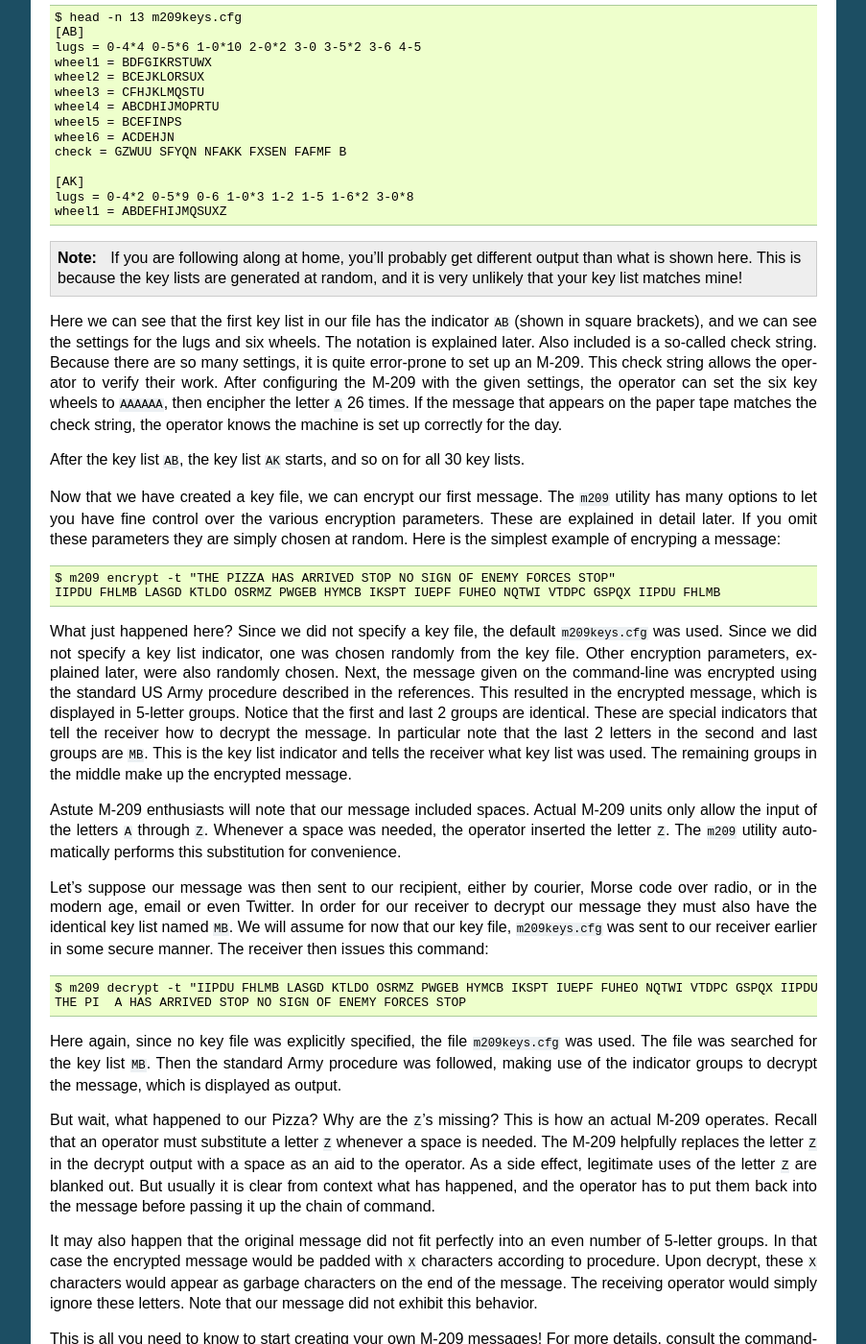
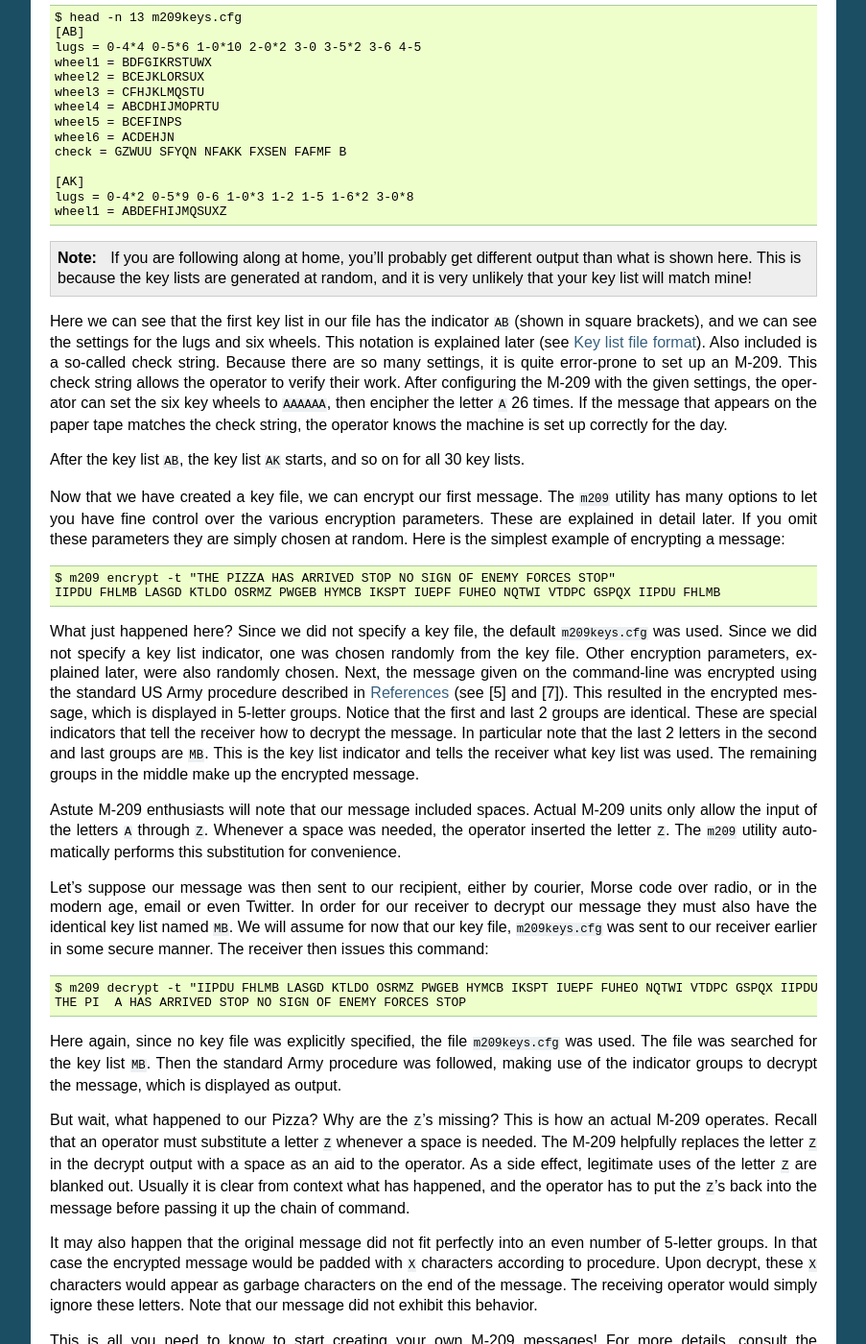
Before and after one commit to gremmie/m209, a Sphinx documentation site: the page built from docs/tutorial.rst, in a window 1280 px wide and 1400 px high, scrolled down 411 px. Shown: the whole window at 96% size, without its empty margins (198-1101 px from the left). Built offline with Sphinx 7.4.7, drawn with Linux system fonts in a browser that asks for light colours; some of the changed text lies outside the part shown.

Commit message:
Documentation cleanup.

```diff
--- a/docs/procedure.rst
+++ b/docs/procedure.rst
@@ -4,7 +4,7 @@ StdProcedure Class
 The ``StdProcedure`` class encapsulates the encrypting and decrypting
 procedures outlined in :ref:`references-label`. In particular, see
 references [5] and [7]. This class takes care of the high level details of
-inserted various message indicators into an encrypted message, and stripping
+inserting various message indicators into an encrypted message, and stripping
 them off during decrypt. These message indicators tell the recipient what key
 list and initial key wheel settings to use when configuring their M-209 for
 decrypt.
--- a/docs/tutorial.rst
+++ b/docs/tutorial.rst
@@ -38,17 +38,18 @@ displayed below::
 .. NOTE::
    If you are following along at home, you'll probably get different
    output than what is shown here. This is because the key lists are generated
-   at random, and it is very unlikely that your key list matches mine!
+   at random, and it is very unlikely that your key list will match mine!
 
 Here we can see that the first key list in our file has the indicator ``AB``
 (shown in square brackets), and we can see the settings for the lugs and six
-wheels. The notation is explained later. Also included is a so-called check
-string. Because there are so many settings, it is quite error-prone to set up
-an M-209. This check string allows the operator to verify their work.  After
-configuring the M-209 with the given settings, the operator can set the six key
-wheels to ``AAAAAA``, then encipher the letter ``A`` 26 times. If the message
-that appears on the paper tape matches the check string, the operator knows the
-machine is set up correctly for the day.
+wheels. This notation is explained later (see :ref:`key-list-file-format-label`).
+Also included is a so-called check string. Because there are so many settings,
+it is quite error-prone to set up an M-209. This check string allows the
+operator to verify their work.  After configuring the M-209 with the given
+settings, the operator can set the six key wheels to ``AAAAAA``, then encipher
+the letter ``A`` 26 times. If the message that appears on the paper tape
+matches the check string, the operator knows the machine is set up correctly
+for the day.
 
 After the key list ``AB``, the key list ``AK`` starts, and so on for all 30 key
 lists.
@@ -57,7 +58,7 @@ Now that we have created a key file, we can encrypt our first message. The
 ``m209`` utility has many options to let you have fine control over the various
 encryption parameters. These are explained in detail later. If you omit these
 parameters they are simply chosen at random. Here is the simplest example of
-encryping a message::
+encrypting a message::
 
    $ m209 encrypt -t "THE PIZZA HAS ARRIVED STOP NO SIGN OF ENEMY FORCES STOP"
    IIPDU FHLMB LASGD KTLDO OSRMZ PWGEB HYMCB IKSPT IUEPF FUHEO NQTWI VTDPC GSPQX IIPDU FHLMB
@@ -66,13 +67,14 @@ What just happened here? Since we did not specify a key file, the default
 ``m209keys.cfg`` was used. Since we did not specify a key list indicator, one
 was chosen randomly from the key file. Other encryption parameters, explained
 later, were also randomly chosen. Next, the message given on the command-line
-was encrypted using the standard US Army procedure described in the references.
-This resulted in the encrypted message, which is displayed in 5-letter groups.
-Notice that the first and last 2 groups are identical. These are special
-indicators that tell the receiver how to decrypt the message. In particular
-note that the last 2 letters in the second and last groups are ``MB``. This is
-the key list indicator and tells the receiver what key list was used. The
-remaining groups in the middle make up the encrypted message.
+was encrypted using the standard US Army procedure described in
+:ref:`references-label` (see [5] and [7]). This resulted in the encrypted
+message, which is displayed in 5-letter groups.  Notice that the first and last
+2 groups are identical. These are special indicators that tell the receiver how
+to decrypt the message. In particular note that the last 2 letters in the
+second and last groups are ``MB``. This is the key list indicator and tells
+the receiver what key list was used. The remaining groups in the middle make
+up the encrypted message.
 
 Astute M-209 enthusiasts will note that our message included spaces. Actual
 M-209 units only allow the input of the letters ``A`` through ``Z``. Whenever
@@ -98,9 +100,9 @@ But wait, what happened to our Pizza? Why are the ``Z``'s missing? This is how
 an actual M-209 operates. Recall that an operator must substitute a letter
 ``Z`` whenever a space is needed. The M-209 helpfully replaces the letter ``Z``
 in the decrypt output with a space as an aid to the operator. As a side effect,
-legitimate uses of the letter ``Z`` are blanked out. But usually it is clear
-from context what has happened, and the operator has to put them back into the
-message before passing it up the chain of command.
+legitimate uses of the letter ``Z`` are blanked out. Usually it is clear from
+context what has happened, and the operator has to put the ``Z``'s back into
+the message before passing it up the chain of command.
 
 It may also happen that the original message did not fit perfectly into an even
 number of 5-letter groups. In that case the encrypted message would be padded
@@ -110,16 +112,16 @@ receiving operator would simply ignore these letters. Note that our message did
 not exhibit this behavior.
 
 This is all you need to know to start creating your own M-209 messages! For
-more details, consult the command-line ``m209`` documentation.
+more details, consult the :doc:`commandline`.
 
 Library Tutorial
 ----------------
 
 Here is one way to perform the encrypt and decrypt operations from the
-command-line tutorial, above. In order to produce the same output, we explicity
+command-line tutorial, above. In order to produce the same output, we explicitly
 specify the encryption parameters: the key list, the external message
-indicator, and the system indicator. These parameters are explained in the
-reference documentation.
+indicator, and the system indicator. These parameters are explained in
+:ref:`references-label` [5] & [7].
 
 .. literalinclude:: ../examples/encrypt.py
 
@@ -127,14 +129,15 @@ This program outputs::
 
    IIPDU FHLMB LASGD KTLDO OSRMZ PWGEB HYMCB IKSPT IUEPF FUHEO NQTWI VTDPC GSPQX IIPDU FHLMB
 
-A decrypt is just a bit more complicated. After constructing a ``StdProcedure``
-object, you hand it the encrypted message to analyze. The procedure object
-examines the groups in the message and extracts all the indicators. These are
-returned as a ``DecryptParams`` named tuple which indicates, amongst other
-things, what key list is required. It is then up to you to obtain this key list
-somehow. Here we use the ``read_key_list()`` function to do so. After
-installing the key list into the procedure object, you can finally call
-``decrypt()``:
+A decrypt is just a bit more complicated. After constructing
+a :class:`~m209.procedure.StdProcedure` object, you hand it the encrypted
+message to analyze. The procedure object examines the groups in the message and
+extracts all the indicators. These are returned as a ``DecryptParams`` named
+tuple which indicates, amongst other things, what key list is required. It is
+then up to you to obtain this key list somehow. Here we use the
+:func:`~m209.keylist.config.read_key_list` function to do so. After installing
+the key list into the procedure object with :meth:`~.StdProcedure.set_key_list`,
+you can finally call :meth:`~.StdProcedure.decrypt`:
 
 .. literalinclude:: ../examples/decrypt.py
 
```
Also changed, not shown: other parts of docs/tutorial.rst (+1 -1 lines), docs/commandline.rst (+10 -9 lines), docs/exceptions.rst (+4 -4 lines), docs/index.rst (+6 -5 lines), docs/keylist.rst (+7 -4 lines), 1 other file.
